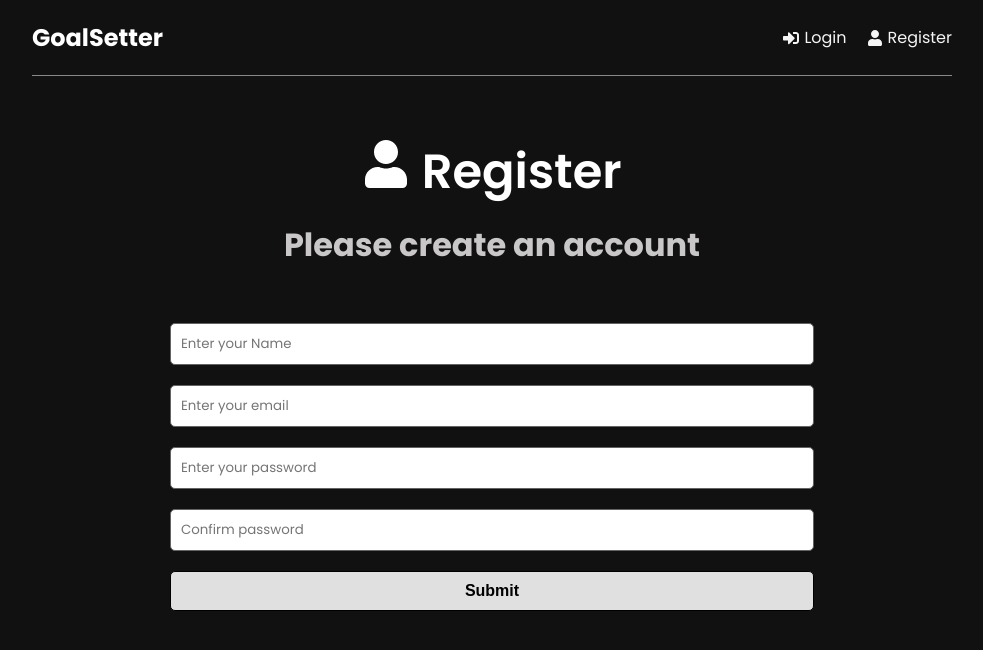
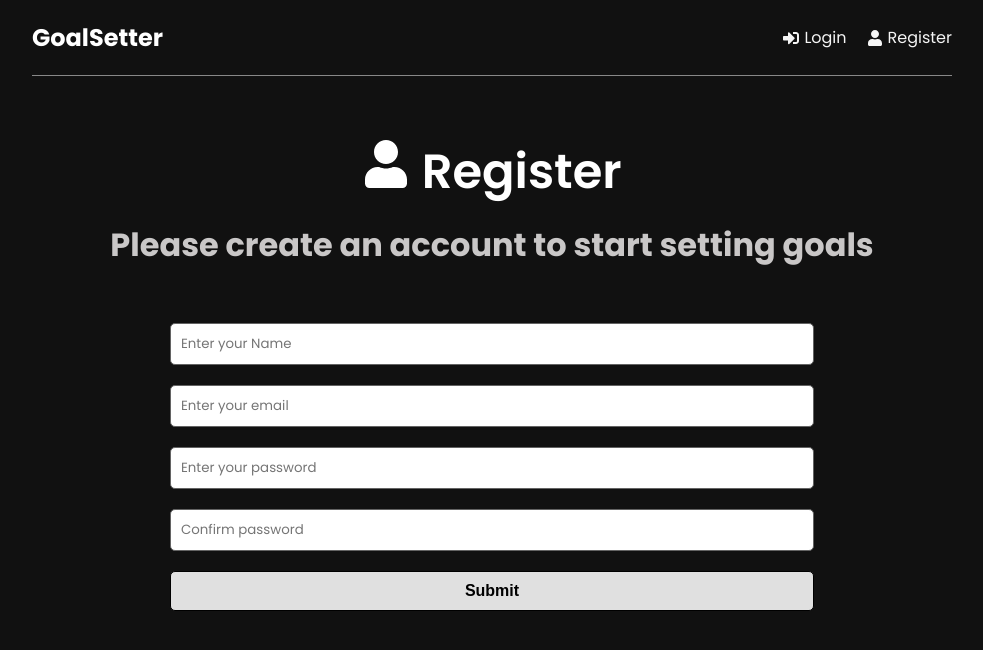
Before and after one commit to Horlakz/goals-app, a React (Create React App) app in the folder frontend/: page /register in a window 1280 px wide. Shown: the top 650 px of the page, without its empty margins (148-1131 px from the left). Built offline with nearby package versions, Linux system fonts and the light colour scheme.

Commit message:
edited pages description

```diff
--- a/frontend/src/pages/Dashboard.jsx
+++ b/frontend/src/pages/Dashboard.jsx
@@ -41,7 +41,7 @@ function Dashboard() {
     <>
     <section className="heading">
       <h1>Welcome {user && user.name}</h1>
-      <p>Goals Dashboard</p>
+      <p>This is your Dashboard</p>
     </section>
 
     <GoalForm />
--- a/frontend/src/pages/Register.jsx
+++ b/frontend/src/pages/Register.jsx
@@ -67,7 +67,7 @@ function Register() {
         <h1>
           <FaUser /> Register
         </h1>
-        <p>Please create an account</p>
+        <p>Please create an account to start setting goals</p>
       </section>
 
       <section className="form">
```
